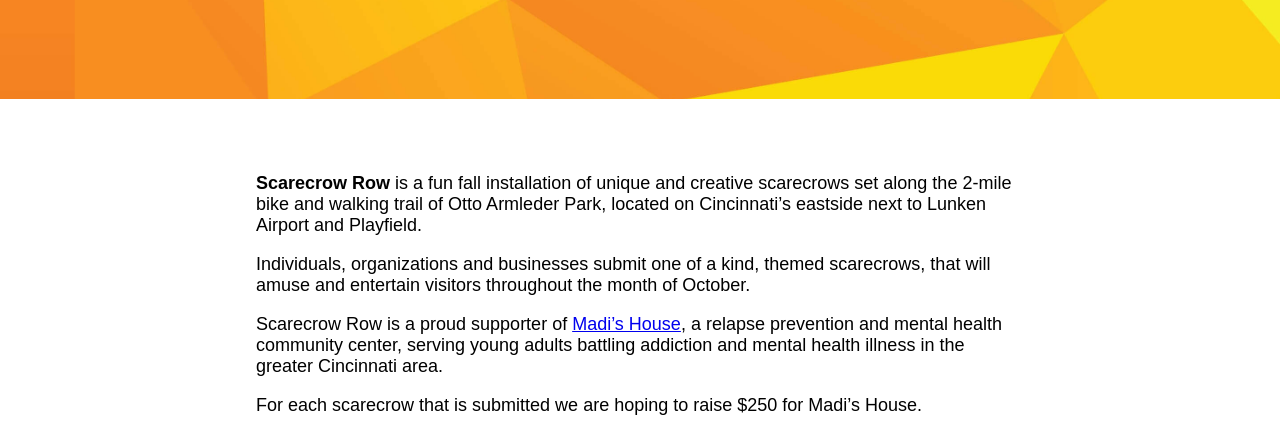
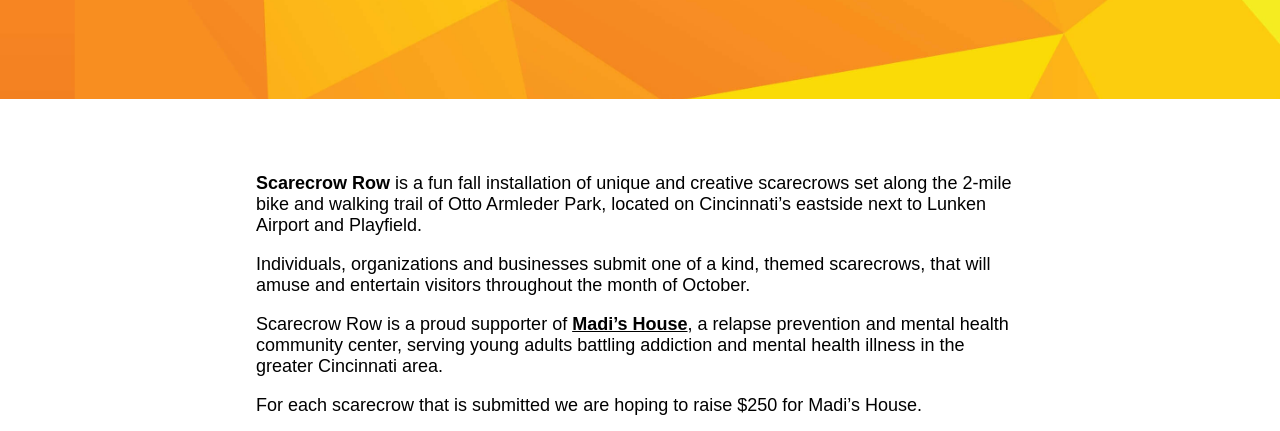
Before and after one commit to scarecrowrow2/scarecrowrow2, a plain HTML site: page about.html in a window 1280 px wide. Shown: the part 301-732 px from the top of the page. Drawn offline with Linux system fonts and the light colour scheme.

Commit message:
Bolded link

```diff
--- a/about.html
+++ b/about.html
@@ -37,7 +37,7 @@
       Individuals, organizations and businesses submit one of a kind, themed scarecrows, that will amuse and entertain visitors throughout the month of October.
     </p>
     <p class="paragraph">
-      Scarecrow Row is a proud supporter of <a href="https://madishousecincy.org">Madi’s House</a>, a relapse prevention and mental health community center, serving young adults battling addiction and mental health illness in the greater Cincinnati area.
+      Scarecrow Row is a proud supporter of <a href="https://madishousecincy.org" style="color:black;font-weight:bold">Madi’s House</a>, a relapse prevention and mental health community center, serving young adults battling addiction and mental health illness in the greater Cincinnati area.
     </p>
     <p class="paragraph">
       For each scarecrow that is submitted we are hoping to raise $250 for Madi’s House.
```
